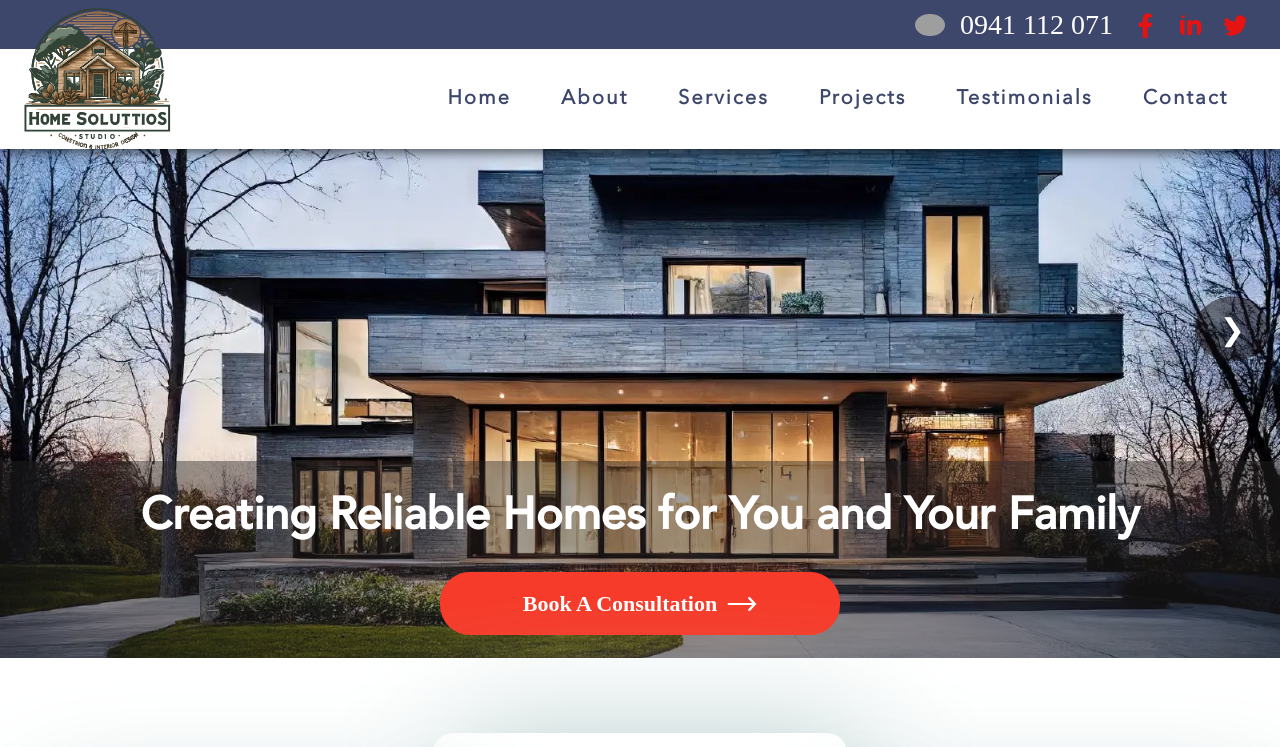
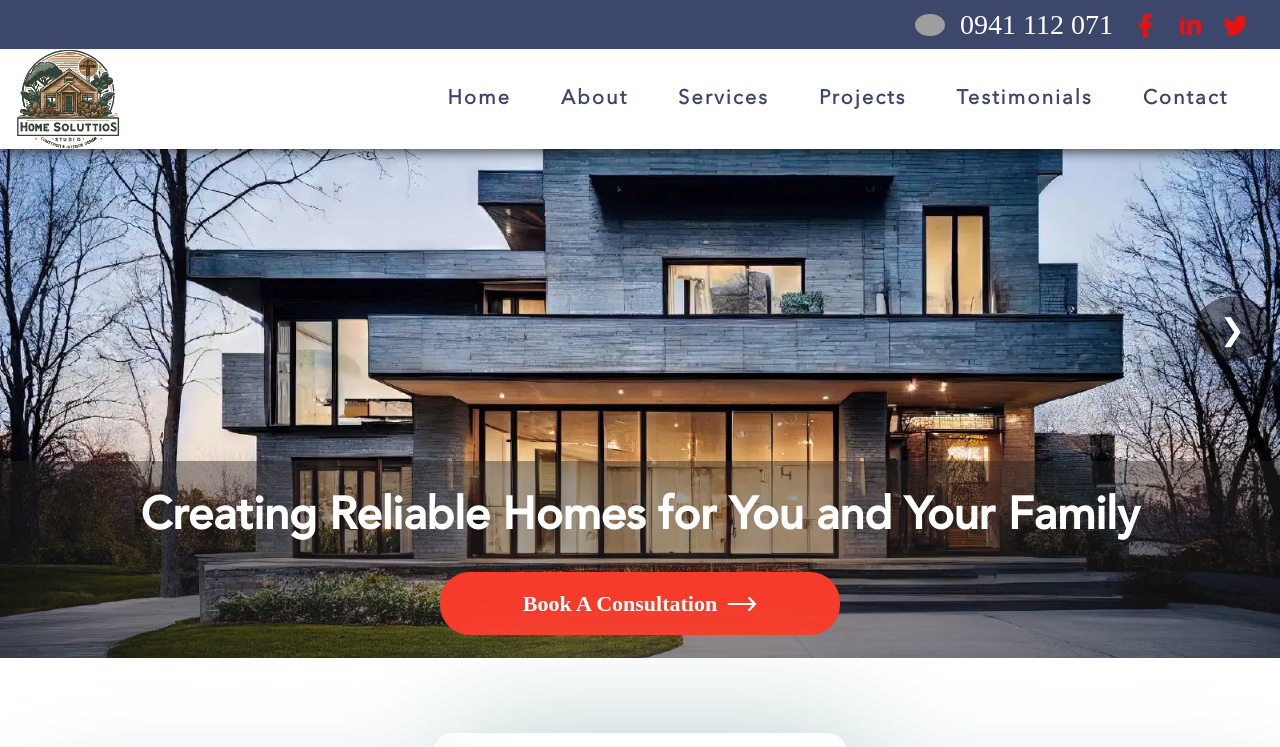
Before and after one commit to ChinmayaKumarJagadev/HomeSolution, a Next.js app: page /about in a window 1280 px wide. Shown: the top 747 px of the page. Built offline with nearby package versions, Linux system fonts and the light colour scheme; grey boxes are pictures that could not be loaded; a web font is replaced by a local one.

Commit message:
fix new changes

```diff
--- a/src/styles/header.module.css
+++ b/src/styles/header.module.css
@@ -23,9 +23,9 @@
 }
 .website_logo{
   position: absolute;
-  top: -20px;
-  height: 200px;
-  width: 200px;
+  top: 30px;
+  height: 140px;
+  width: 140px;
   left: 0;
 }
 
```
